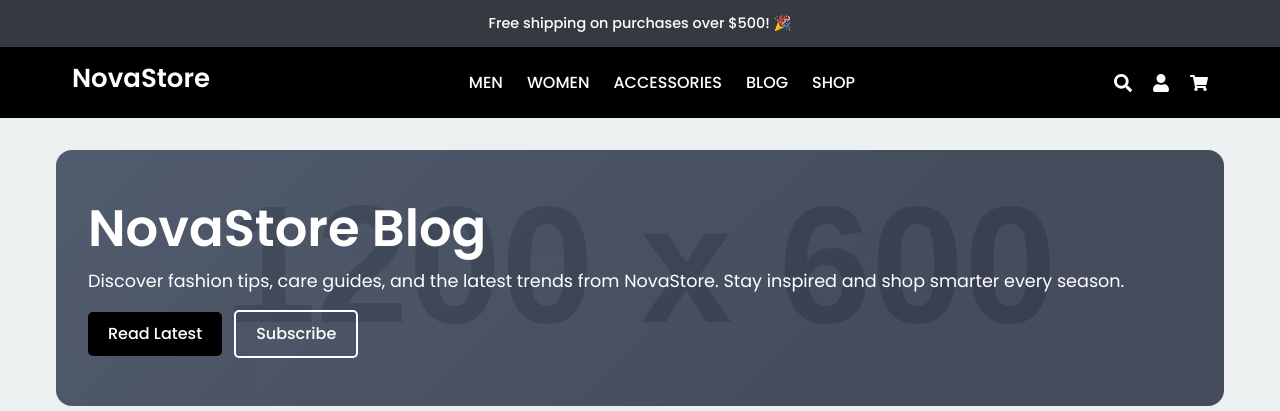
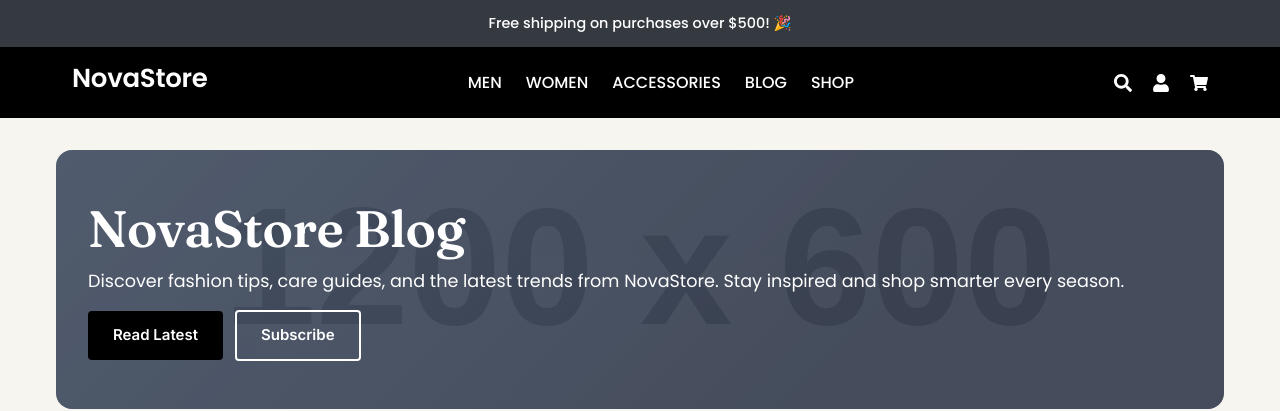
Before and after one commit to IgnacioDN/NovaStore, a React (Vite) app: page /blog in a window 1280 px wide. Shown: the top 411 px of the page. Built offline with nearby package versions, Linux system fonts and the light colour scheme.

Commit message:
Revise styles in library.css with new colors and fonts
Updated color palette and font families for styles.

```diff
--- a/src/styles/library.css
+++ b/src/styles/library.css
@@ -1,68 +1,88 @@
-/* Importar fuentes de Google */
-@import url('https://fonts.googleapis.com/css2?family=Poppins:wght@400;600&family=Roboto:wght@300;400;500&display=swap');
+@import url('https://fonts.googleapis.com/css2?family=Fraunces:opsz,wght@9..144,500;9..144,600;9..144,700&family=Inter:wght@400;500;600&display=swap');
 
-/* Definir variables de color */
+/* Paleta: boutique editorial (crema + terracota), distinta a las otras dos webs */
 :root {
-  --primary-color: #9dadbe;
-  --secondary-color: #ecf0f1;
-  --accent-color: #3498db;
-  --text-color: #333;
+  --ink: #1a1a1a;
+  --paper: #f7f5f0;
+  --paper-dim: #efece4;
+  --clay: #b76e4b;
+  --clay-dark: #96543a;
+  --clay-soft: #f1e0d6;
+  --line: #e2ddd1;
+
+  --primary-color: var(--clay);
+  --secondary-color: var(--paper-dim);
+  --accent-color: var(--clay);
+  --text-color: var(--ink);
+  --text-secondary: #5c574c;
+  --text-muted: #8a8478;
   --light-color: #ffffff;
-  --danger-color: #e74c3c;
+  --danger-color: #b3402f;
+
+  --font-display: 'Fraunces', Georgia, serif;
+  --font-body: 'Inter', -apple-system, sans-serif;
+
+  --radius: 4px;
+  --radius-lg: 8px;
 }
 
 /* Estilos base */
 body {
-  font-family: 'Roboto', sans-serif;
+  font-family: var(--font-body);
   color: var(--text-color);
-  background-color: var(--secondary-color);
+  background-color: var(--paper);
   margin: 0;
   padding: 0;
 }
 
 h1, h2, h3, h4, h5, h6 {
-  font-family: 'Poppins', sans-serif;
+  font-family: var(--font-display);
   font-weight: 600;
+  letter-spacing: -0.01em;
 }
 
 a {
   text-decoration: none;
-  color: var(--accent-color);
+  color: var(--ink);
 }
 
 a:hover {
-  color: var(--primary-color);
+  color: var(--clay);
 }
 
 /* Botones */
 .btn {
   display: inline-block;
-  padding: 10px 20px;
-  font-size: 16px;
-  font-weight: 500;
+  padding: 12px 24px;
+  font-family: var(--font-body);
+  font-size: 15px;
+  font-weight: 600;
   text-align: center;
-  border-radius: 5px;
-  transition: background-color 0.3s ease;
+  border-radius: var(--radius);
+  transition: all 0.25s ease;
+  cursor: pointer;
+  border: 1px solid transparent;
 }
 
 .btn-primary {
-  background-color: var(--primary-color);
+  background-color: var(--ink);
   color: var(--light-color);
-  border: none;
+  border-color: var(--ink);
 }
 
 .btn-primary:hover {
-  background-color: var(--accent-color);
+  background-color: var(--clay);
+  border-color: var(--clay);
 }
 
 .btn-secondary {
-  background-color: var(--secondary-color);
-  color: var(--text-color);
-  border: 1px solid var(--primary-color);
+  background-color: transparent;
+  color: var(--ink);
+  border: 1px solid var(--ink);
 }
 
 .btn-secondary:hover {
-  background-color: var(--primary-color);
+  background-color: var(--ink);
   color: var(--light-color);
 }
 
```
